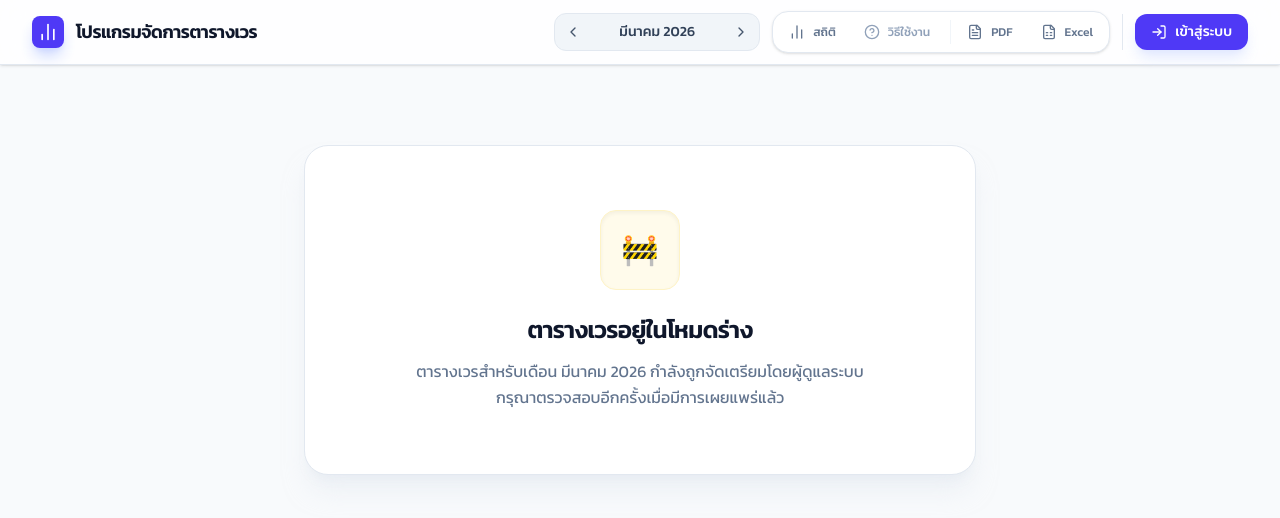
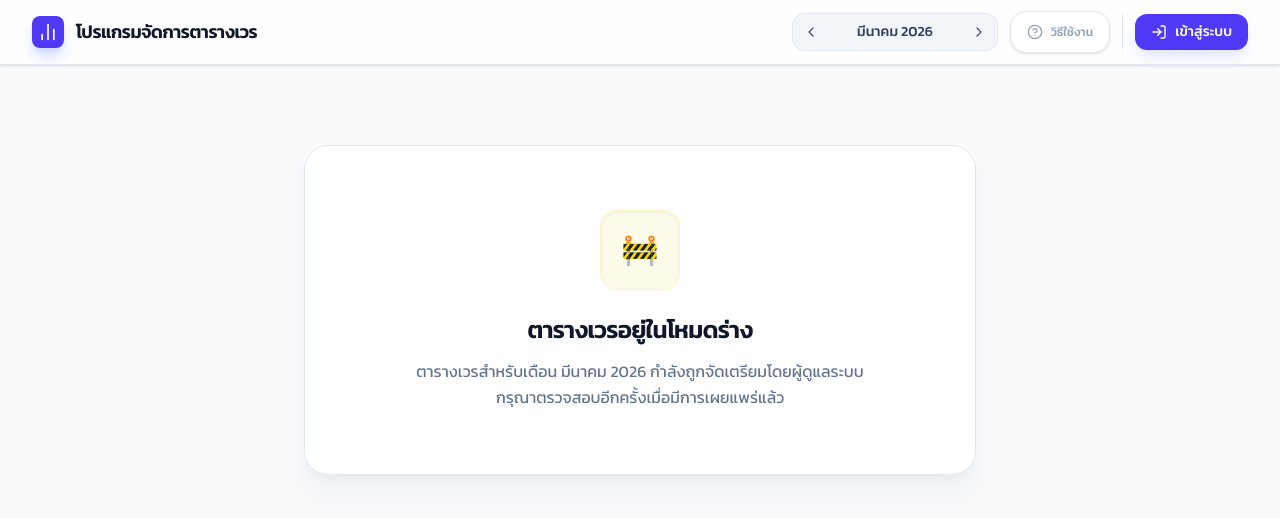
Before and after one commit to KiangsakSuriyalangka541122537/Test-Version-Table-OT, a React (Vite) app: page / in a window 1280 px wide. Shown: the top 518 px of the page. Built offline with nearby package versions, Linux system fonts and the light colour scheme; no server answers; the database is empty.

Commit message:
feat(Header): Conditionally render stats button
Only show the "Stats" button in the header if the user is logged in. This prevents the button from appearing for unauthenticated users.

```diff
--- a/src/components/[TEST]-Header.tsx
+++ b/src/components/[TEST]-Header.tsx
@@ -78,6 +78,7 @@ export function Header({
             </div>
 
             <div className="hidden md:flex items-center space-x-1 bg-white p-1 rounded-2xl border border-slate-200 shadow-sm">
+              {user && (
                 <button
                   onClick={onStatsClick}
                   className="flex items-center gap-2 px-3 py-2 text-slate-500 hover:text-indigo-600 hover:bg-indigo-50 rounded-xl transition-all group"
@@ -86,6 +87,7 @@ export function Header({
                   <BarChart2 className="w-4 h-4 transition-transform group-hover:scale-110" />
                   <span className="text-xs font-medium">สถิติ</span>
                 </button>
+              )}
 
               <button
                 onClick={onHelpClick}
@@ -96,6 +98,8 @@ export function Header({
                 <span className="text-xs font-medium">วิธีใช้งาน</span>
               </button>
 
+              {user && (
+                <>
                   <div className="w-px h-6 bg-slate-100 mx-1"></div>
 
                   <button
@@ -115,6 +119,8 @@ export function Header({
                     <FileSpreadsheet className="w-4 h-4 transition-transform group-hover:scale-110" />
                     <span className="text-xs font-medium">Excel</span>
                   </button>
+                </>
+              )}
             </div>
 
             {isAdmin && (
```
Lines whose indentation alone changed are shown as unchanged.
